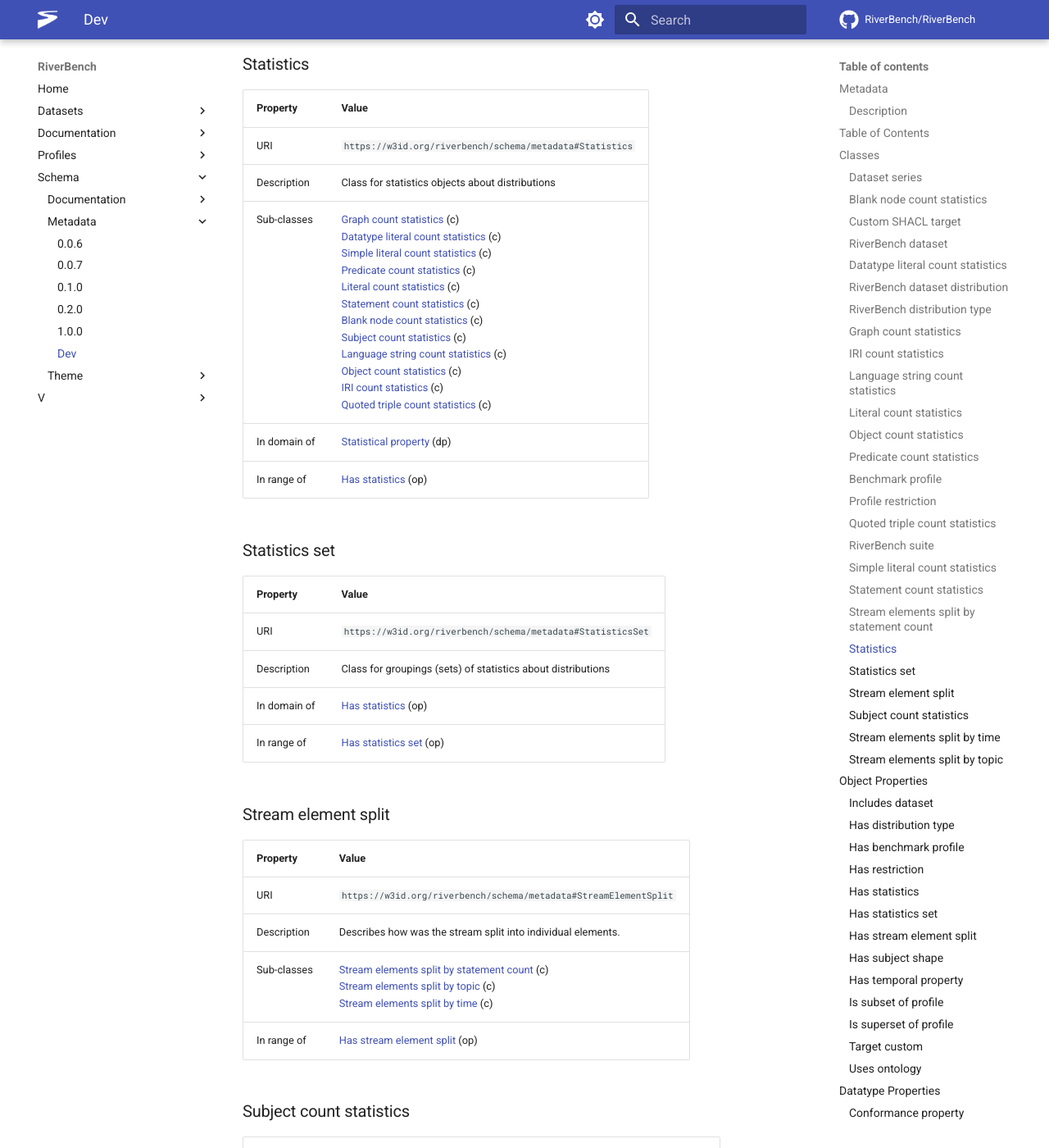
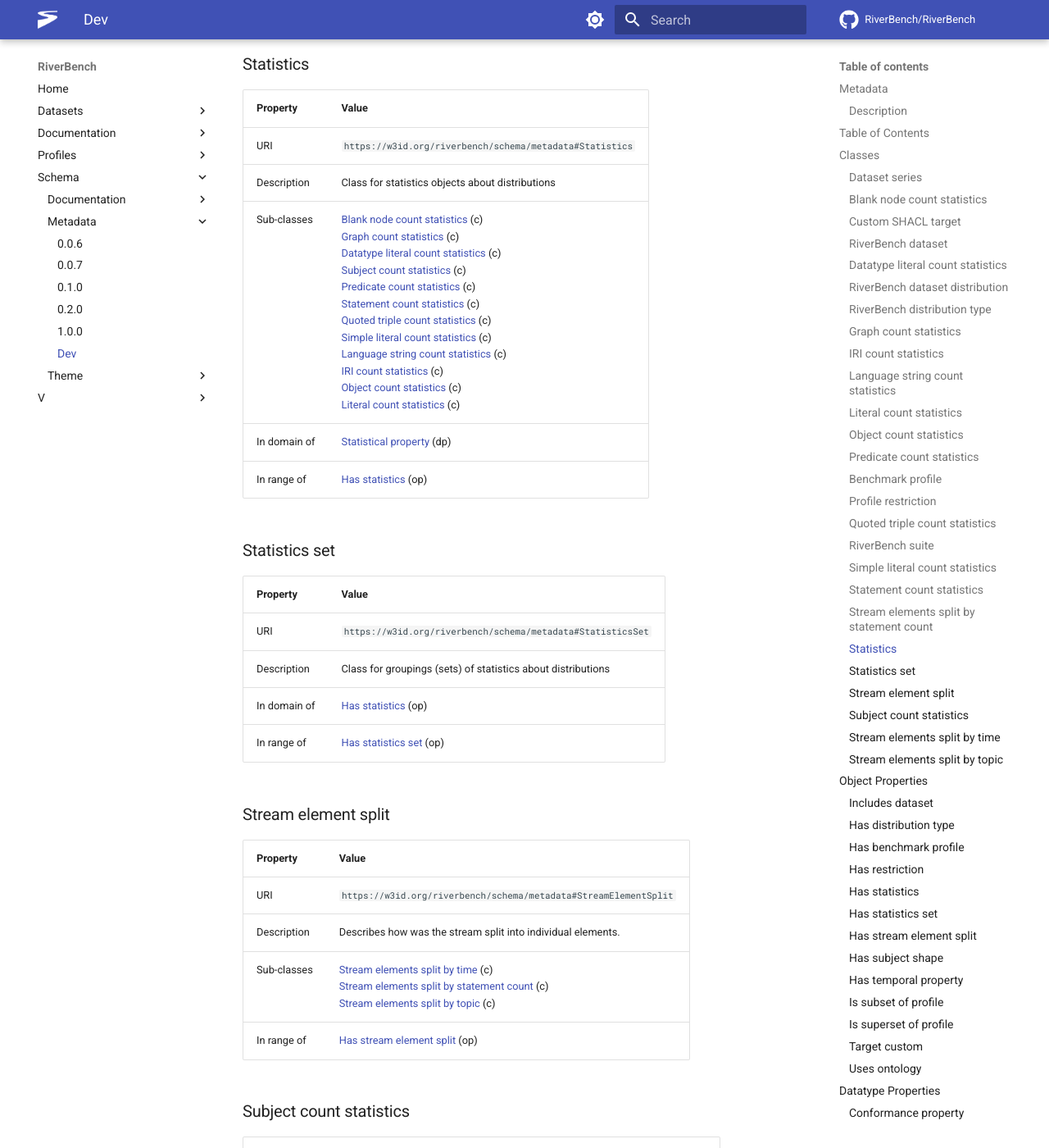
Before and after one commit to RiverBench/riverbench.github.io, an MkDocs documentation site: the page built from docs/schema/metadata/dev.md, in a window 1280 px wide and 1400 px high, scrolled down 8430 px. Shown: the whole window at 82% size. Built offline with MkDocs 1.6.1 and Material for MkDocs 9.7.7, drawn with Linux system fonts in a browser that asks for light colours; comment, search, counter and statistics services are not loaded; some of the changed text lies outside the part shown.

```diff
--- a/docs/schema/metadata/dev.md
+++ b/docs/schema/metadata/dev.md
@@ -16,7 +16,7 @@ Markdown documentation created by [pyLODE](http://github.com/rdflib/pyLODE) 2.13
     * [https://w3id.org/riverbench/schema/metadata/dev](https://w3id.org/riverbench/schema/metadata/dev)
 * **Imports**
     * [http://www.w3.org/ns/dcat](http://www.w3.org/ns/dcat)
-    * [https://w3id.org/stax/ontology](https://w3id.org/stax/ontology)
+    * [https://w3id.org/stax/0.3.1/ontology](https://w3id.org/stax/0.3.1/ontology)
 * **License**
     * [https://spdx.org/licenses/CC-BY-4.0](https://spdx.org/licenses/CC-BY-4.0)
 
@@ -97,7 +97,7 @@ URI | `https://w3id.org/riverbench/schema/metadata#Dataset`
 Description | A dataset in the RiverBench benchmark suite
 Super-classes |[dcat:Dataset](http://www.w3.org/ns/dcat#Dataset) (c)<br />
 Restrictions |[https://w3id.org/stax/ontology#hasStreamTypeUsage](https://w3id.org/stax/ontology#hasStreamTypeUsage) **some** [https://w3id.org/stax/ontology#ConcreteRdfStreamType](https://w3id.org/stax/ontology#ConcreteRdfStreamType) (c)<br />
-In domain of |[Has stream element split](#hasStreamElementSplit) (op)<br />[Uses ontology](#usesOntology) (op)<br />
+In domain of |[Uses ontology](#usesOntology) (op)<br />[Has stream element split](#hasStreamElementSplit) (op)<br />
 
 ### Datatype literal count statistics <a name="DatatypeLiteralCountStatistics"></a>
 Property | Value
@@ -113,7 +113,7 @@ URI | `https://w3id.org/riverbench/schema/metadata#Distribution`
 Description | A distribution of a dataset in the RiverBench benchmark suite.
 Super-classes |[dcat:Distribution](http://www.w3.org/ns/dcat#Distribution) (c)<br />
 Restrictions |[https://w3id.org/stax/ontology#hasStreamTypeUsage](https://w3id.org/stax/ontology#hasStreamTypeUsage) **some** [https://w3id.org/stax/ontology#ConcreteRdfStreamType](https://w3id.org/stax/ontology#ConcreteRdfStreamType) (c)<br />
-In domain of |[Has statistics set](#hasStatisticsSet) (op)<br />[Has distribution type](#hasDistributionType) (op)<br />[Has file name](#hasFileName) (dp)<br />
+In domain of |[Has file name](#hasFileName) (dp)<br />[Has statistics set](#hasStatisticsSet) (op)<br />[Has distribution type](#hasDistributionType) (op)<br />
 
 ### RiverBench distribution type <a name="DistributionType"></a>
 Property | Value
@@ -121,7 +121,7 @@ Property | Value
 URI | `https://w3id.org/riverbench/schema/metadata#DistributionType`
 Description | Type of dataset distribution, indicating the corresponding streaming task formulation.
 In range of |[Has distribution type](#hasDistributionType) (op)<br />
-Has members |[Flat distribution](#flatDistribution)<br />[Partial distribution](#partialDistribution)<br />[Stream distribution](#streamDistribution)<br />[Full distribution](#fullDistribution)<br />[Jelly distribution](#jellyDistribution)<br />
+Has members |[Stream distribution](#streamDistribution)<br />[Flat distribution](#flatDistribution)<br />[Jelly distribution](#jellyDistribution)<br />[Full distribution](#fullDistribution)<br />[Partial distribution](#partialDistribution)<br />
 
 ### Graph count statistics <a name="GraphCountStatistics"></a>
 Property | Value
@@ -171,8 +171,8 @@ Property | Value
 URI | `https://w3id.org/riverbench/schema/metadata#Profile`
 Description | Benchmark profile grouping several datasets in RiverBench
 Super-classes |[Dataset series](#DatasetSeries) (c)<br />
-In domain of |[Is superset of profile](#isSupersetOfProfile) (op)<br />[Is subset of profile](#isSubsetOfProfile) (op)<br />[Has restriction](#hasRestriction) (op)<br />
-In range of |[Is superset of profile](#isSupersetOfProfile) (op)<br />[Is subset of profile](#isSubsetOfProfile) (op)<br />[Has benchmark profile](#hasProfile) (op)<br />
+In domain of |[Has restriction](#hasRestriction) (op)<br />[Is superset of profile](#isSupersetOfProfile) (op)<br />[Is subset of profile](#isSubsetOfProfile) (op)<br />
+In range of |[Is superset of profile](#isSupersetOfProfile) (op)<br />[Has benchmark profile](#hasProfile) (op)<br />[Is subset of profile](#isSubsetOfProfile) (op)<br />
 
 ### Profile restriction <a name="ProfileRestriction"></a>
 Property | Value
@@ -222,7 +222,7 @@ Property | Value
 --- | ---
 URI | `https://w3id.org/riverbench/schema/metadata#Statistics`
 Description | Class for statistics objects about distributions
-Sub-classes |[Graph count statistics](#GraphCountStatistics) (c)<br />[Datatype literal count statistics](#DatatypeLiteralCountStatistics) (c)<br />[Simple literal count statistics](#SimpleLiteralCountStatistics) (c)<br />[Predicate count statistics](#PredicateCountStatistics) (c)<br />[Literal count statistics](#LiteralCountStatistics) (c)<br />[Statement count statistics](#StatementCountStatistics) (c)<br />[Blank node count statistics](#BlankNodeCountStatistics) (c)<br />[Subject count statistics](#SubjectCountStatistics) (c)<br />[Language string count statistics](#LanguageLiteralCountStatistics) (c)<br />[Object count statistics](#ObjectCountStatistics) (c)<br />[IRI count statistics](#IriCountStatistics) (c)<br />[Quoted triple count statistics](#QuotedTripleCountStatistics) (c)<br />
+Sub-classes |[Blank node count statistics](#BlankNodeCountStatistics) (c)<br />[Graph count statistics](#GraphCountStatistics) (c)<br />[Datatype literal count statistics](#DatatypeLiteralCountStatistics) (c)<br />[Subject count statistics](#SubjectCountStatistics) (c)<br />[Predicate count statistics](#PredicateCountStatistics) (c)<br />[Statement count statistics](#StatementCountStatistics) (c)<br />[Quoted triple count statistics](#QuotedTripleCountStatistics) (c)<br />[Simple literal count statistics](#SimpleLiteralCountStatistics) (c)<br />[Language string count statistics](#LanguageLiteralCountStatistics) (c)<br />[IRI count statistics](#IriCountStatistics) (c)<br />[Object count statistics](#ObjectCountStatistics) (c)<br />[Literal count statistics](#LiteralCountStatistics) (c)<br />
 In domain of |[Statistical property](#statisticalProperty) (dp)<br />
 In range of |[Has statistics](#hasStatistics) (op)<br />
 
@@ -239,7 +239,7 @@ Property | Value
 --- | ---
 URI | `https://w3id.org/riverbench/schema/metadata#StreamElementSplit`
 Description | Describes how was the stream split into individual elements.
-Sub-classes |[Stream elements split by statement count](#StatementCountStreamElementSplit) (c)<br />[Stream elements split by topic](#TopicStreamElementSplit) (c)<br />[Stream elements split by time](#TimeStreamElementSplit) (c)<br />
+Sub-classes |[Stream elements split by time](#TimeStreamElementSplit) (c)<br />[Stream elements split by statement count](#StatementCountStreamElementSplit) (c)<br />[Stream elements split by topic](#TopicStreamElementSplit) (c)<br />
 In range of |[Has stream element split](#hasStreamElementSplit) (op)<br />
 
 ### Subject count statistics <a name="SubjectCountStatistics"></a>
```
Also changed, not shown: docs/schema/documentation/dev.md (+1 -1 lines), docs/schema/theme/dev.md (+2 -2 lines).
